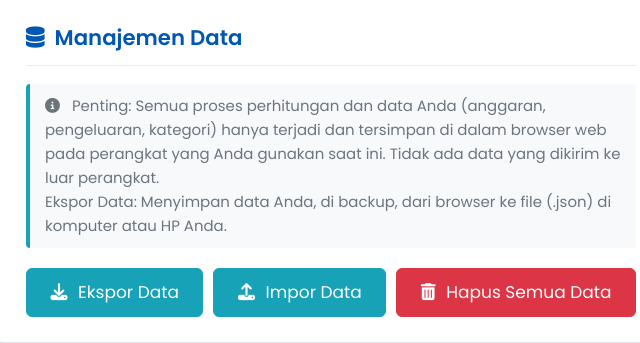
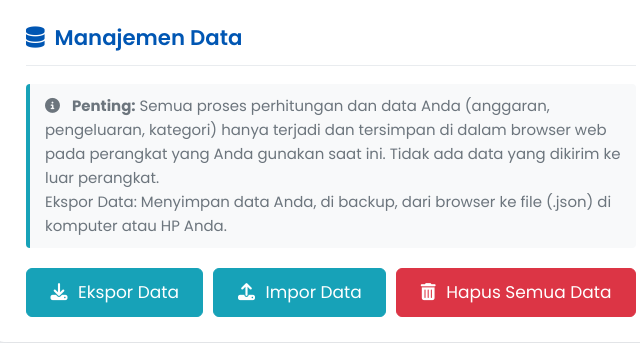
Before and after one commit to ynnadr/expenses, a plain HTML site: page index.html in a window 1280 px wide. Shown: the part 1399-1742 px from the top of the page, 309-949 px from the left. Drawn offline with nearby package versions, Linux system fonts and the light colour scheme.

Commit message:
Update index.html

```diff
--- a/index.html
+++ b/index.html
@@ -101,7 +101,7 @@
          <section class="data-management card">
             <h2><i class="fas fa-database"></i> Manajemen Data</h2>
             <p class="disclaimer">
-                <i class="fas fa-info-circle"></i> Penting: Semua proses perhitungan dan data Anda (anggaran, pengeluaran, kategori) hanya terjadi dan tersimpan di dalam browser web pada perangkat yang Anda gunakan saat ini. Tidak ada data yang dikirim ke luar perangkat.<br>Ekspor Data: Menyimpan data Anda, di backup, dari browser ke file (.json) di komputer atau HP Anda.</p>
+                <i class="fas fa-info-circle"></i> <b>Penting:</b> Semua proses perhitungan dan data Anda (anggaran, pengeluaran, kategori) hanya terjadi dan tersimpan di dalam browser web pada perangkat yang Anda gunakan saat ini. Tidak ada data yang dikirim ke luar perangkat.<br>Ekspor Data: Menyimpan data Anda, di backup, dari browser ke file (.json) di komputer atau HP Anda.</p>
             <div class="button-group">
                 <button id="export-btn" class="btn btn-info"><i class="fas fa-download"></i> Ekspor Data</button>
                 <!-- Label ini berfungsi sebagai tombol visual untuk input file -->
```
